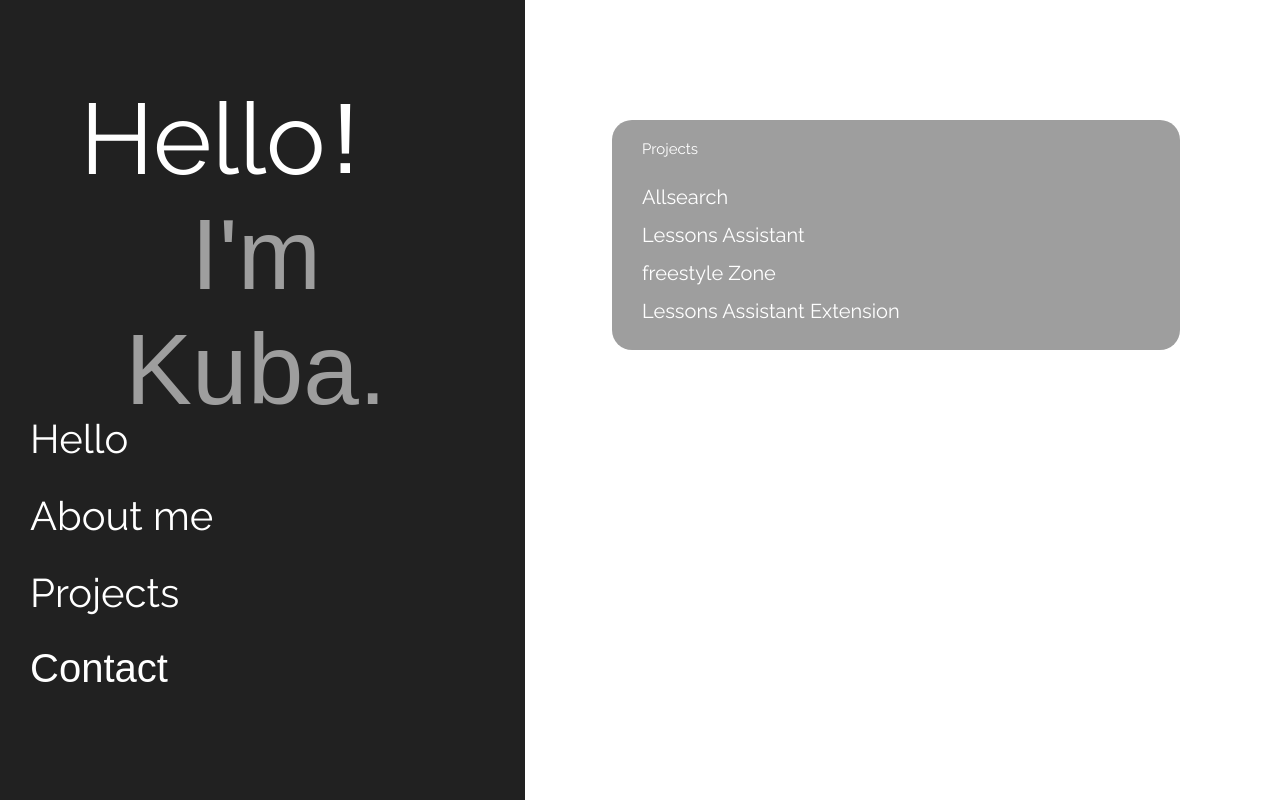
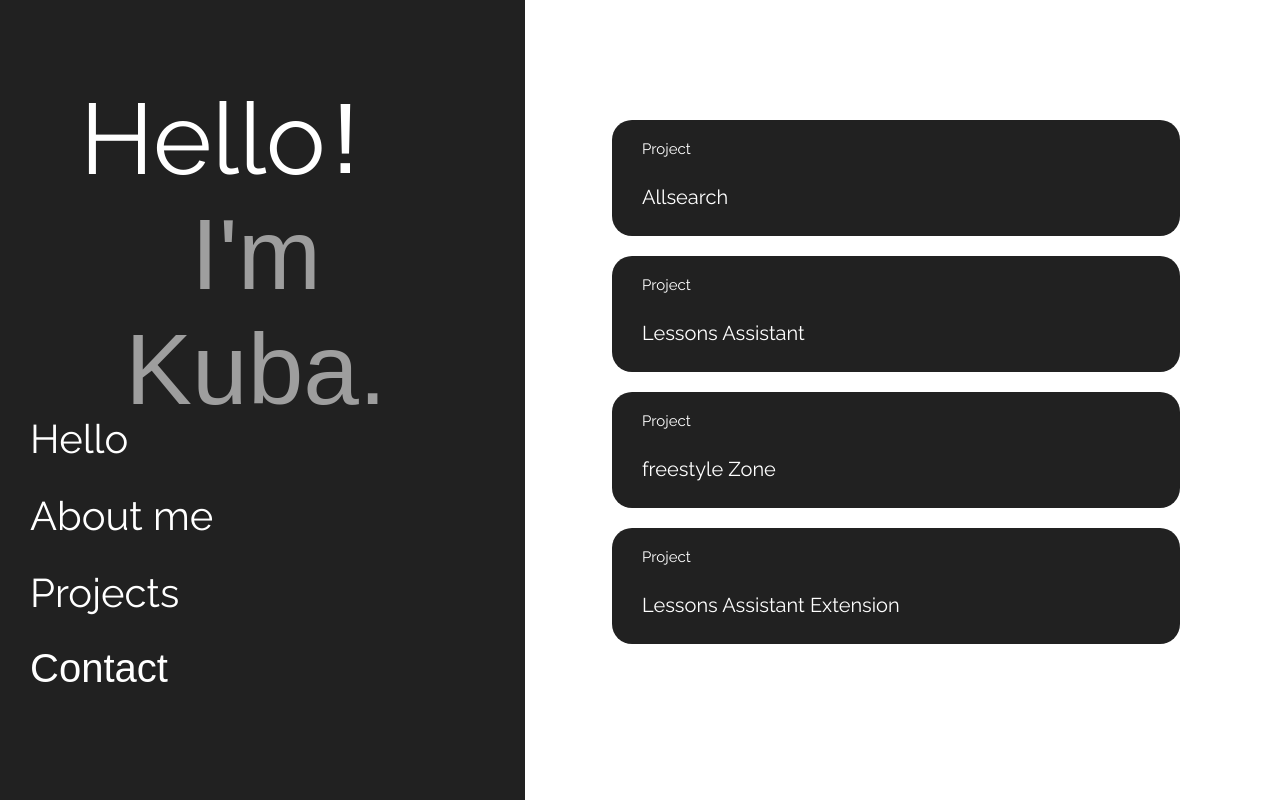
Before and after one commit to jakubLabendowicz/jakubLabendowicz.github.io, a browser extension: page projects.html in a window 1280 px wide. Drawn offline with Linux system fonts and the light colour scheme.

Commit message:
projects

```diff
--- a/projects.html
+++ b/projects.html
@@ -32,16 +32,25 @@
         <div class="module">
           <div class="moduleContent">
             <div class="m-widget">
-              <div class="m-widgetTitle">Projects</div>
+              <div class="m-widgetTitle">Project</div>
               <div class="m-element">
                 <a href="https://jakublabendowicz.github.io/projects/allsearch/home.html" class="m-elementTitle">Allsearch</a>
               </div>
+            </div>
+            <div class="m-widget">
+              <div class="m-widgetTitle">Project</div>
               <div class="m-element">
                 <a href="https://jakublabendowicz.github.io/projects/lessonsAssistant/home.html" class="m-elementTitle">Lessons Assistant</a>
               </div>
+            </div>
+            <div class="m-widget">
+              <div class="m-widgetTitle">Project</div>
               <div class="m-element">
                 <a href="https://jakublabendowicz.github.io/projects/freestyleZone/home.html" class="m-elementTitle">freestyle Zone</a>
               </div>
+            </div>
+            <div class="m-widget">
+              <div class="m-widgetTitle">Project</div>
               <div class="m-element">
                 <div class="m-elementTitle">Lessons Assistant Extension</div>
               </div>
--- a/temporary.css
+++ b/temporary.css
@@ -1,5 +1,5 @@
 .m-widget {
-  background-color: #9e9e9e;
+  background-color: #212121;
   width: auto;
   height: auto;
   margin: 20px 0px;
```
